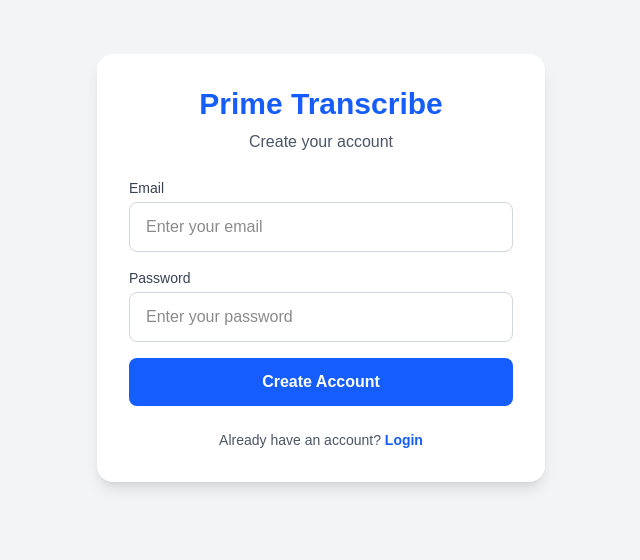
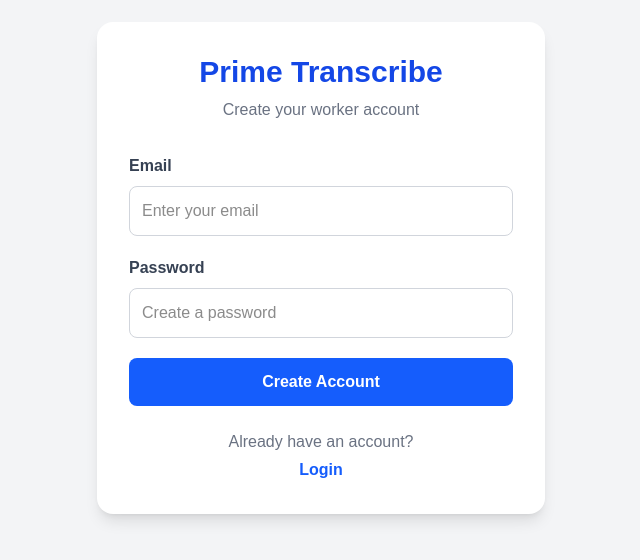
Before and after one commit to masterprimo/PrimeTranscribe, a Next.js app: page /signup in a window 1280 px wide. Shown: the part 132-692 px from the top of the page, without its empty margins (319-959 px from the left). Built offline with nearby package versions, Linux system fonts and the light colour scheme; no server answers.

Commit message:
Add interview test job type

```diff
--- a/app/admin/jobs/page.tsx
+++ b/app/admin/jobs/page.tsx
@@ -13,6 +13,7 @@
   payment: number | null;
   status: string;
   worker_id: string | null;
+  job_type: string;
   created_at: string;
 };
 
@@ -23,7 +24,10 @@
 
   const [title, setTitle] = useState("");
   const [description, setDescription] = useState("");
-  const [payment, setPayment] = useState("");
+  const [payment, setPayment] = useState("10");
+  const [jobType, setJobType] = useState<"regular" | "interview">(
+    "regular"
+  );
   const [audioFile, setAudioFile] = useState<File | null>(null);
 
   const [loading, setLoading] = useState(true);
@@ -288,6 +292,7 @@
           payment: paymentAmount,
           status: "open",
           worker_id: null,
+          job_type: jobType,
         })
         .select()
         .single();
@@ -313,11 +318,16 @@
         createdJob
       );
 
-      alert("Job created successfully!");
+      alert(
+        jobType === "interview"
+          ? "Interview test created successfully! It will be available to all workers and pays $10."
+          : "Job created successfully!"
+      );
 
       setTitle("");
       setDescription("");
-      setPayment("");
+      setPayment(jobType === "interview" ? "10" : "");
+      setJobType("regular");
       setAudioFile(null);
 
       const fileInput =
@@ -518,7 +528,7 @@
             </h2>
 
             <p className="text-gray-500 mt-2">
-              Upload an audio file and create a job for workers.
+              Create regular paid jobs or interview tests for workers.
             </p>
           </div>
 
@@ -556,6 +566,36 @@
                 rows={4}
                 className="w-full border border-gray-300 rounded-lg p-3 focus:outline-none focus:ring-2 focus:ring-blue-500"
               />
+            </div>
+
+            <div>
+              <label className="block font-semibold text-gray-700 mb-2">
+                Job Type
+              </label>
+
+              <select
+                value={jobType}
+                onChange={(e) =>
+                  setJobType(
+                    e.target.value as
+                      | "regular"
+                      | "interview"
+                  )
+                }
+                className="w-full border border-gray-300 rounded-lg p-3 focus:outline-none focus:ring-2 focus:ring-blue-500"
+              >
+                <option value="regular">
+                  Regular Paid Job
+                </option>
+
+                <option value="interview">
+                  Interview Test - $10
+                </option>
+              </select>
+
+              <p className="text-sm text-gray-500 mt-2">
+                Interview tests remain available to all workers. Each worker can submit independently.
+              </p>
             </div>
 
             <div>
@@ -616,9 +656,15 @@
                 onChange={(e) =>
                   setPayment(e.target.value)
                 }
-                placeholder="e.g. 5"
+                placeholder="e.g. 10"
                 className="w-full border border-gray-300 rounded-lg p-3 focus:outline-none focus:ring-2 focus:ring-blue-500"
               />
+
+              {jobType === "interview" && (
+                <p className="text-sm text-green-600 mt-2 font-semibold">
+                  Interview test payment: $10
+                </p>
+              )}
             </div>
 
             <button
@@ -684,6 +730,19 @@
                         <span
                           className={
                             "px-3 py-1 rounded-full text-sm font-semibold " +
+                            (job.job_type === "interview"
+                              ? "bg-purple-100 text-purple-700"
+                              : "bg-gray-100 text-gray-700")
+                          }
+                        >
+                          {job.job_type === "interview"
+                            ? "Interview Test"
+                            : "Regular Job"}
+                        </span>
+
+                        <span
+                          className={
+                            "px-3 py-1 rounded-full text-sm font-semibold " +
                             statusClass(
                               job.status
                             )
@@ -732,7 +791,7 @@
 
                           <p className="font-semibold text-gray-700 break-all">
                             {job.worker_id ||
-                              "Unassigned"}
+                              "Unassigned / Available to all"}
                           </p>
                         </div>
                       </div>
--- a/app/signup/page.tsx
+++ b/app/signup/page.tsx
@@ -1,4 +1,3 @@
-
 "use client";
 
 import { useState } from "react";
@@ -15,11 +14,12 @@
 
   async function handleSignup(e: React.FormEvent) {
     e.preventDefault();
+
     setLoading(true);
     setMessage("");
 
     const { data, error } = await supabase.auth.signUp({
-      email,
+      email: email.trim(),
       password,
     });
 
@@ -30,103 +30,104 @@
     }
 
     if (!data.user) {
-      setMessage("Account creation failed. Please try again.");
+      setMessage("Unable to create your account. Please try again.");
       setLoading(false);
       return;
     }
 
-    // Every public signup is automatically a worker.
-    const { error: profileError } = await supabase
-      .from("profiles")
-      .insert({
-        id: data.user.id,
-        role: "worker",
-      });
-
-    if (profileError) {
-      console.error("PROFILE ERROR:", profileError);
-      setMessage("Account created, but profile setup failed. Please contact support.");
-      setLoading(false);
-      return;
-    }
-
-    setMessage("Account created successfully. Redirecting...");
+    setMessage(
+      "Account created. Please check your email and verify your account before logging in."
+    );
 
     setLoading(false);
-
-    setTimeout(() => {
-      router.push("/login");
-    }, 1000);
   }
 
   return (
-    <div className="min-h-screen bg-gray-100 flex items-center justify-center px-4">
+    <main className="min-h-screen bg-gray-100 flex items-center justify-center px-6 py-10">
       <div className="w-full max-w-md bg-white rounded-2xl shadow-lg p-8">
-        <h1 className="text-3xl font-bold text-center text-blue-600 mb-2">
-          Prime Transcribe
-        </h1>
 
-        <p className="text-center text-gray-600 mb-6">
-          Create your account
-        </p>
+        <div className="text-center mb-8">
+          <h1 className="text-3xl font-bold text-blue-700">
+            Prime Transcribe
+          </h1>
 
-        <form onSubmit={handleSignup} className="space-y-4">
+          <p className="text-gray-500 mt-2">
+            Create your worker account
+          </p>
+        </div>
+
+        <form
+          onSubmit={handleSignup}
+          className="space-y-5"
+        >
+
           <div>
-            <label className="block text-sm font-medium text-gray-700 mb-1">
+            <label className="block font-semibold text-gray-700 mb-2">
               Email
             </label>
 
             <input
               type="email"
               value={email}
-              onChange={(e) => setEmail(e.target.value)}
+              onChange={(e) =>
+                setEmail(e.target.value)
+              }
+              placeholder="Enter your email"
               required
-              className="w-full border border-gray-300 rounded-lg px-4 py-3 focus:outline-none focus:ring-2 focus:ring-blue-500"
-              placeholder="Enter your email"
+              className="w-full border border-gray-300 rounded-lg p-3 focus:outline-none focus:ring-2 focus:ring-blue-500"
             />
           </div>
 
           <div>
-            <label className="block text-sm font-medium text-gray-700 mb-1">
+            <label className="block font-semibold text-gray-700 mb-2">
               Password
             </label>
 
             <input
               type="password"
               value={password}
-              onChange={(e) => setPassword(e.target.value)}
+              onChange={(e) =>
+                setPassword(e.target.value)
+              }
+              placeholder="Create a password"
               required
               minLength={6}
-              className="w-full border border-gray-300 rounded-lg px-4 py-3 focus:outline-none focus:ring-2 focus:ring-blue-500"
-              placeholder="Enter your password"
+              className="w-full border border-gray-300 rounded-lg p-3 focus:outline-none focus:ring-2 focus:ring-blue-500"
             />
           </div>
+
+          {message && (
+            <div className="bg-blue-50 border border-blue-200 text-blue-700 rounded-lg p-4 text-sm">
+              {message}
+            </div>
+          )}
 
           <button
             type="submit"
             disabled={loading}
-            className="w-full bg-blue-600 text-white py-3 rounded-lg font-semibold hover:bg-blue-700 disabled:opacity-50"
+            className="w-full bg-blue-600 hover:bg-blue-700 disabled:bg-gray-400 text-white py-3 rounded-lg font-bold"
           >
-            {loading ? "Creating account..." : "Create Account"}
+            {loading
+              ? "Creating Account..."
+              : "Create Account"}
           </button>
+
         </form>
 
-        {message && (
-          <p className="mt-4 text-center text-sm text-gray-700">
-            {message}
+        <div className="text-center mt-6">
+          <p className="text-gray-500">
+            Already have an account?
           </p>
-        )}
 
-        <p className="text-center text-sm text-gray-600 mt-6">
-          Already have an account?{" "}
           <button
             onClick={() => router.push("/login")}
-            className="text-blue-600 font-semibold hover:underline"
+            className="text-blue-600 font-semibold hover:underline mt-1"
           >
             Login
           </button>
-        </p>
+        </div>
+
       </div>
-    </div>
+    </main>
   );
 }
```
